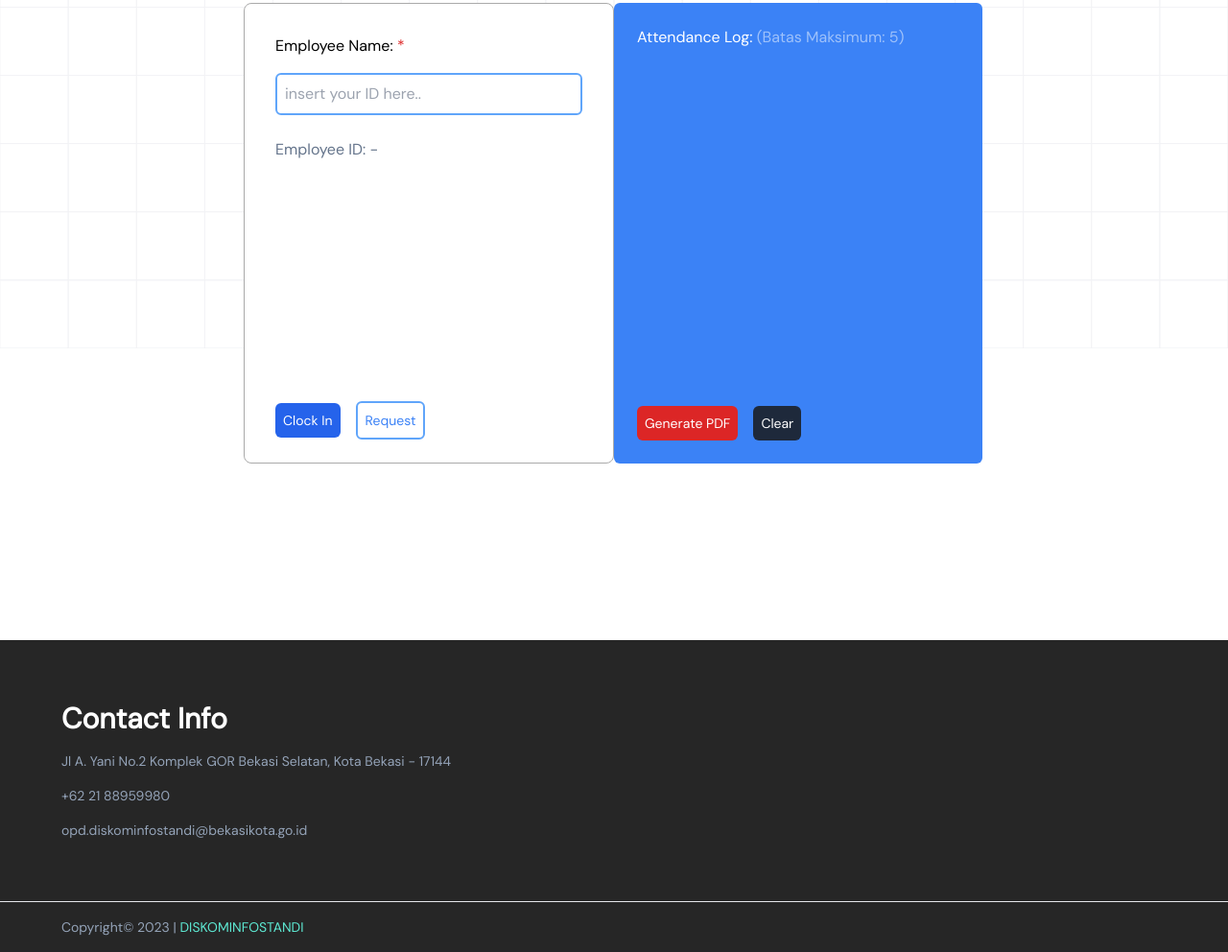
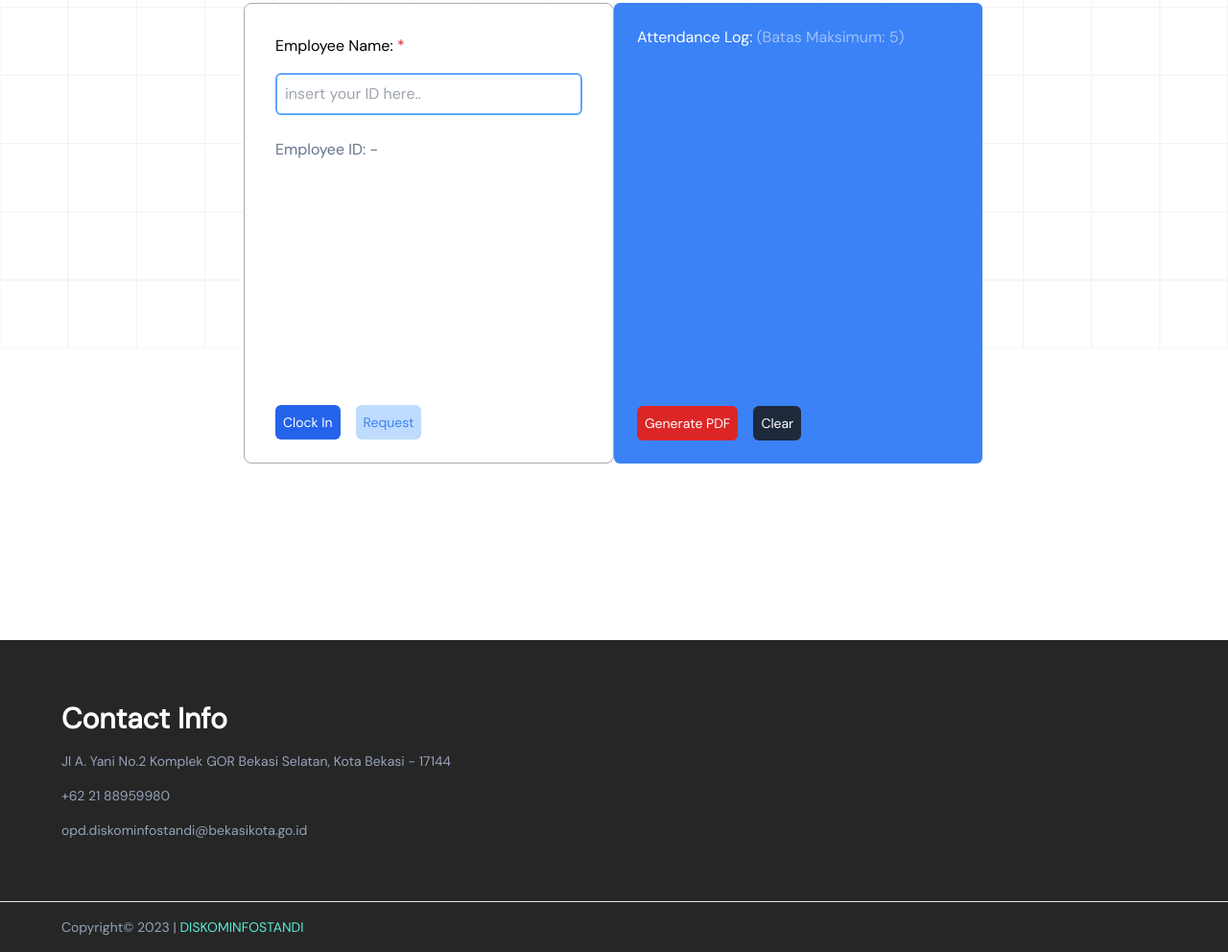
Before and after one commit to vintech05/attendance-tracker, a website: page src/index.html in a window 1280 px wide. Shown: the part 989-1981 px from the top of the page at 96% size. Drawn offline with nearby package versions, Linux system fonts and the light colour scheme; some icons are missing.

Commit message:
button redesign

```diff
--- a/src/index.html
+++ b/src/index.html
@@ -86,7 +86,7 @@
                                         In
                                     </button>
                                     <button id="request-off-btn"
-                                        class="mt-6 text-content text-left text-blue-500 p-2 w-auto rounded-md border-2 border-blue-400 cursor-pointer md:text-sm sm:text-base dark:text-white">Request</button>
+                                        class="mt-6 text-content text-left text-blue-500 p-2 w-auto rounded-md bg-blue-200 cursor-pointer md:text-sm sm:text-base dark:text-white dark:border-2 dark:bg-slate-800 dark:border-blue-500">Request</button>
                                 </div>
                             </div>
                         </div>
```
Also changed, not shown: dist/output.css.
